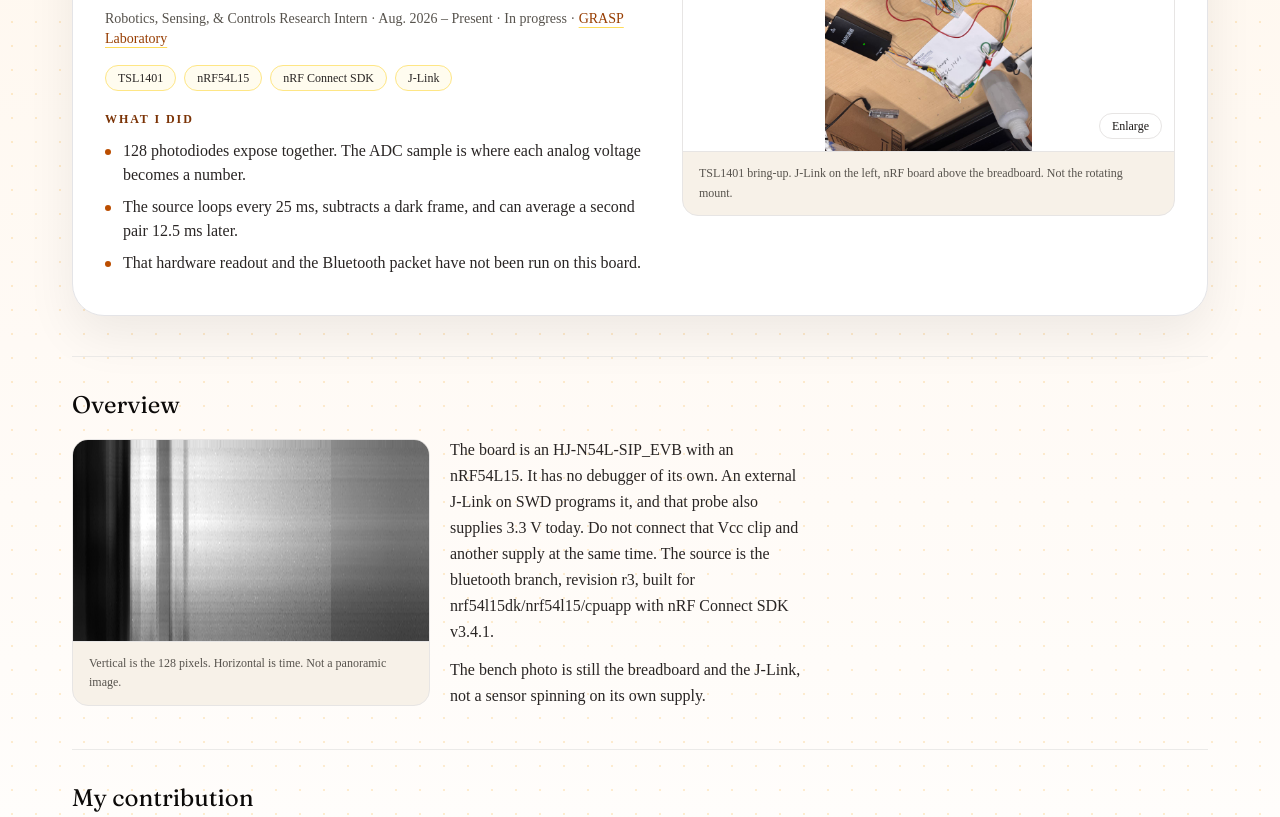
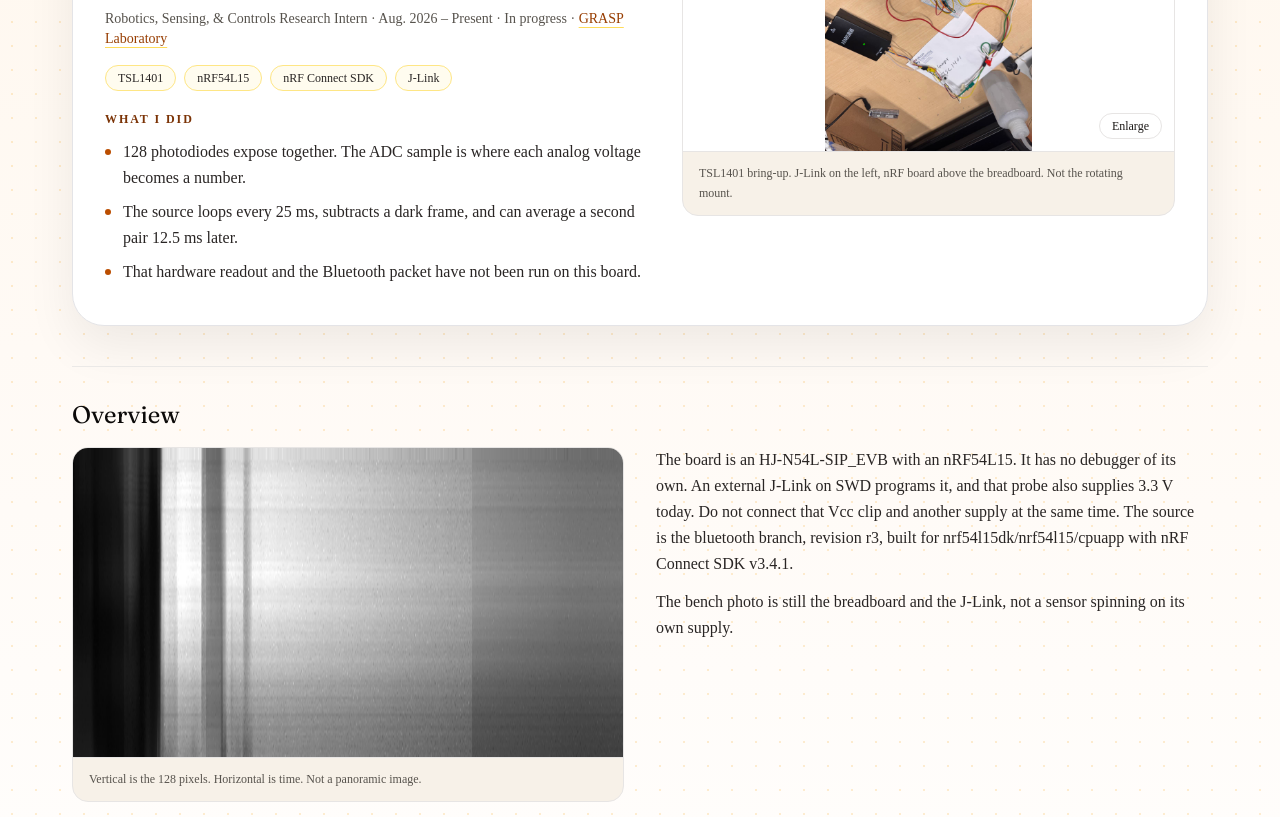
Before and after one commit to Rellendula26/ritvik-portfolio, a Next.js app: page /projects/3d-imaging-uav in a window 1280 px wide. Shown: the part 340-1157 px from the top of the page. Built offline with nearby package versions, Linux system fonts and the light colour scheme.

Commit message:
Align project-page photos with the text and let the rows use the full page width.
Co-authored-by: Cursor <cursoragent@cursor.com>

```diff
--- a/src/components/project-page/ProjectPage.tsx
+++ b/src/components/project-page/ProjectPage.tsx
@@ -51,14 +51,14 @@ function Section({ title, children }: { title: string; children: ReactNode }) {
   return (
     <section className="mt-10 border-t border-stone-200/80 pt-8">
       <h2 className="text-display text-2xl text-stone-950">{title}</h2>
-      <div className="mt-4 text-base leading-relaxed text-stone-700">{children}</div>
+      <div className="mt-4">{children}</div>
     </section>
   );
 }
 
 function BulletList({ items }: { items: string[] }) {
   return (
-    <ul className="mt-3 space-y-2">
+    <ul className="mt-3 space-y-2 text-base leading-relaxed text-stone-800">
       {items.map((item) => (
         <li key={item} className="flex gap-3">
           <span className="mt-2.5 h-1.5 w-1.5 shrink-0 rounded-full bg-amber-700" />
@@ -226,7 +226,7 @@ export default function ProjectPage({
           <SplitRow media={content.resultsMedia} flip>
             <Prose text={content.results} />
             {content.limitations ? (
-              <p className="mt-3">
+              <p className="mt-3 text-base leading-relaxed text-stone-800">
                 <span className="font-medium text-stone-950">Limitations. </span>
                 {content.limitations}
               </p>
--- a/src/components/project-page/rhythm.tsx
+++ b/src/components/project-page/rhythm.tsx
@@ -104,9 +104,13 @@ export function SplitRow({
   if (!media) return <div className="max-w-3xl">{children}</div>;
 
   return (
-    <div className={`grid items-center gap-5 lg:grid-cols-2 ${flip ? "lg:[&>*:first-child]:order-2" : ""}`}>
+    <div
+      className={`grid items-start gap-6 md:grid-cols-2 md:gap-8 ${
+        flip ? "md:[&>*:first-child]:order-2" : ""
+      }`}
+    >
       <MediaFigure media={media} />
-      <div className="max-w-xl">{children}</div>
+      <div className="min-w-0">{children}</div>
     </div>
   );
 }
```
